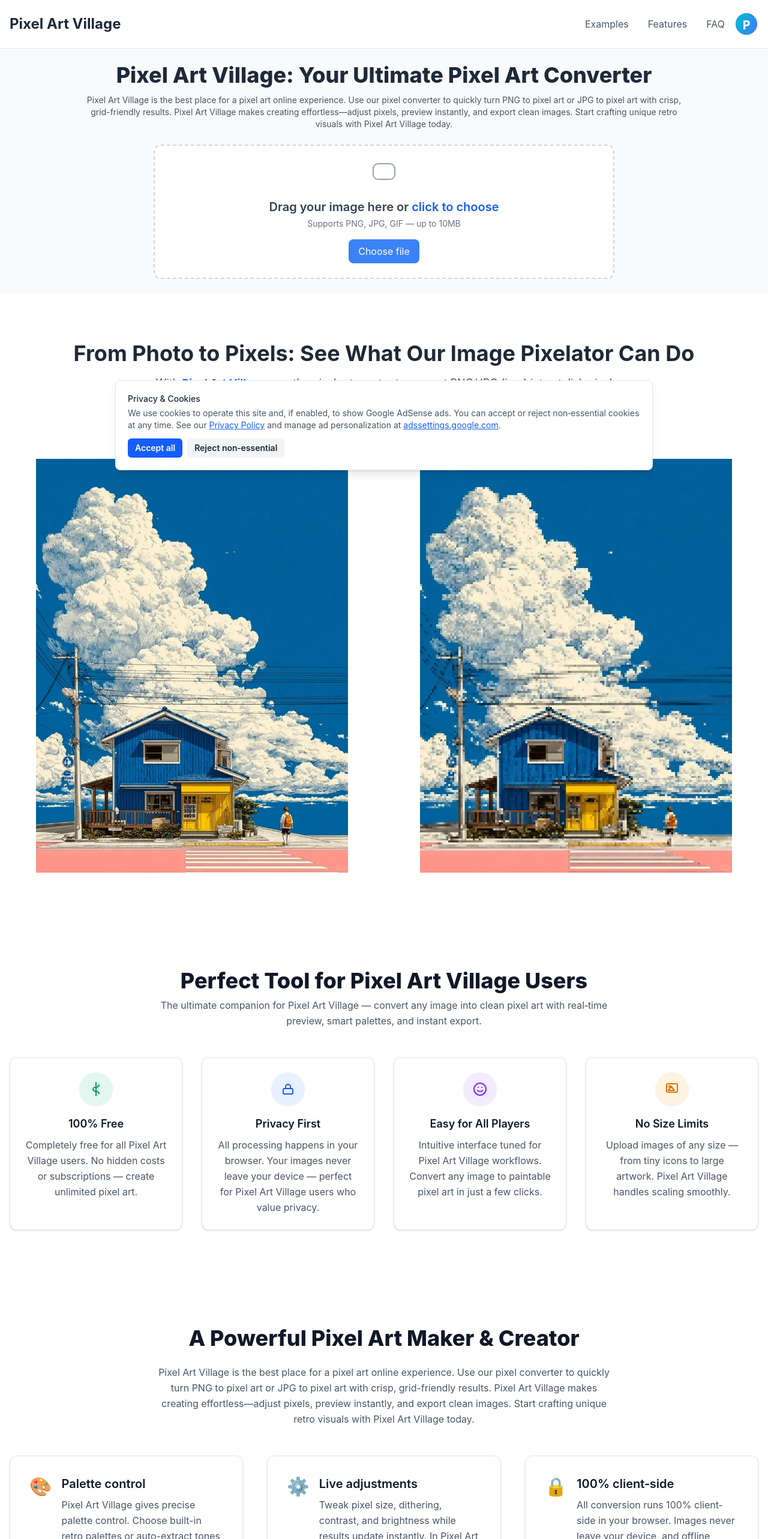
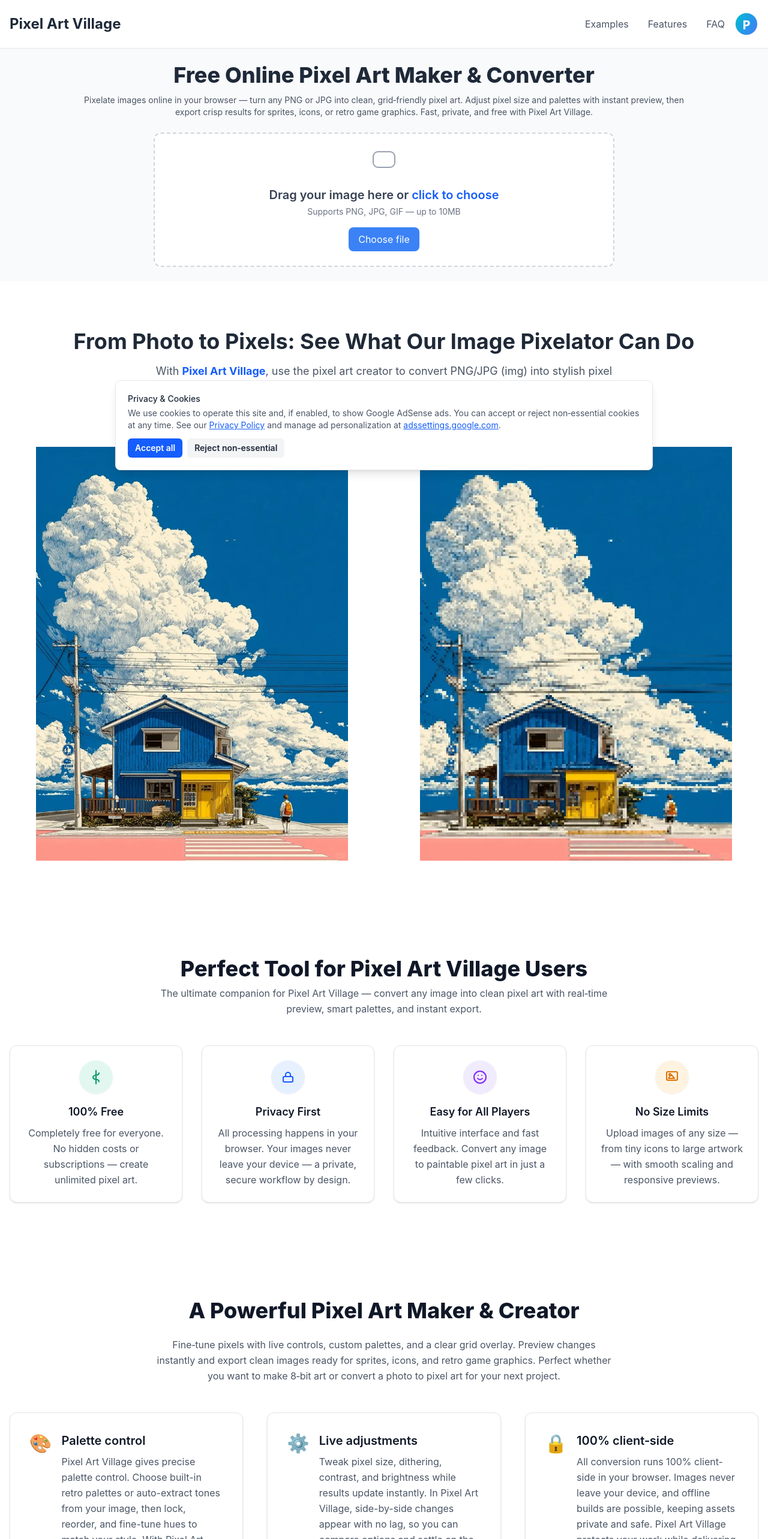
Before and after one commit to elng12/pixelartvillage.org, a React (Vite) app: page / in a window 1280 px wide. Shown: the top 2566 px of the page at 60% size. Built offline with nearby package versions, Linux system fonts and the light colour scheme.

Commit message:
chore: sync latest changes

```diff
--- a/index.html
+++ b/index.html
@@ -10,8 +10,9 @@
     <link rel="manifest" href="/site.webmanifest" />
     <meta name="theme-color" content="#0ea5e9" />
     <meta name="viewport" content="width=device-width, initial-scale=1.0" />
+    <link rel="canonical" href="https://pixelartvillage.org/" />
     <title>Pixel Art Village | Online Pixel Art Maker & Converter</title>
-    <meta name="description" content="Create pixel art from PNG or JPG in your browser. Adjust pixel size and palette, preview instantly, and export images with Pixel Art Village.">
+    <meta name="description" content="Create pixel art from PNG or JPG in your browser, free. Adjust pixel size and palettes, preview instantly, and export clean images with Pixel Art Village.">
 
     <!-- Open Graph -->
     <meta property="og:type" content="website">
--- a/src/components/ConsentBanner.jsx
+++ b/src/components/ConsentBanner.jsx
@@ -7,7 +7,7 @@
   try {
     const payload = { granted: !!granted, t: Date.now() }
     localStorage.setItem(STORAGE_KEY, JSON.stringify(payload))
-  } catch {}
+  } catch { void 0 }
   try {
     // gtag shim if present
     const gtag = window.gtag || (function(){ window.dataLayer = window.dataLayer || []; return function(){ window.dataLayer.push(arguments) } })()
@@ -17,7 +17,7 @@
       ad_user_data: granted ? 'granted' : 'denied',
       ad_personalization: granted ? 'granted' : 'denied',
     })
-  } catch {}
+  } catch { void 0 }
 }
 
 export default function ConsentBanner() {
--- a/src/components/FaqSection.jsx
+++ b/src/components/FaqSection.jsx
@@ -39,7 +39,7 @@
   return (
     <section id="faq" className="py-20 bg-gray-50">
       <div className="container mx-auto px-4 max-w-3xl">
-        <h2 className="text-3xl md:text-4xl font-bold text-center mb-12">Frequently Asked Questions</h2>
+        <h2 className="text-3xl md:text-4xl font-bold text-center mb-12">Pixel Art Village: Frequently Asked Questions</h2>
         <div className="space-y-4">
           {faqs.map((faq, index) => (
             <article key={index} className="p-6 bg-white rounded-lg border border-gray-200 shadow-sm">
--- a/src/components/FeaturesSection.jsx
+++ b/src/components/FeaturesSection.jsx
@@ -11,7 +11,7 @@
         {/* 将大段说明拆成两段，限制行宽并提高行距，缓解拥挤感 */}
         <div className="mt-4 md:mt-6 text-center">
           <p className="mx-auto max-w-3xl text-gray-600 leading-relaxed">
-            Pixel Art Village is the best place for a pixel art online experience. Use our pixel converter to quickly turn PNG to pixel art or JPG to pixel art with crisp, grid-friendly results. Pixel Art Village makes creating effortless—adjust pixels, preview instantly, and export clean images. Start crafting unique retro visuals with Pixel Art Village today.
+            Fine‑tune pixels with live controls, custom palettes, and a clear grid overlay. Preview changes instantly and export clean images ready for sprites, icons, and retro game graphics. Perfect whether you want to make 8‑bit art or convert a photo to pixel art for your next project.
           </p>
         </div>
 
--- /dev/null
+++ b/src/components/ScrollManager.jsx
@@ -0,0 +1,24 @@
+import { useEffect } from 'react'
+import { useLocation } from 'react-router-dom'
+
+export default function ScrollManager() {
+  const { pathname, hash } = useLocation()
+
+  useEffect(() => {
+    if (hash) {
+      const id = decodeURIComponent(hash.slice(1))
+      // 使用 rAF 等下一帧，确保目标节点已渲染
+      requestAnimationFrame(() => {
+        const el = document.getElementById(id)
+        if (el && typeof el.scrollIntoView === 'function') {
+          el.scrollIntoView({ behavior: 'smooth', block: 'start' })
+        }
+      })
+      return
+    }
+    // 无 hash 时滚动到顶部
+    window.scrollTo({ top: 0, behavior: 'auto' })
+  }, [pathname, hash])
+
+  return null
+}
--- a/src/components/ShowcaseSection.jsx
+++ b/src/components/ShowcaseSection.jsx
@@ -42,7 +42,7 @@
                 src="/showcase-after-w1200.jpg"
                 srcSet="/showcase-after-w480.jpg 480w, /showcase-after-w800.jpg 800w, /showcase-after-w1200.jpg 1200w"
                 sizes="(max-width: 768px) 90vw, (max-width: 1280px) 45vw, 600px"
-                alt="An 8-bit style pixel art landscape, converted from a photo by the Pixel Art Village generator"
+                alt="A landscape photo converted into 8-bit style pixel art by the Pixel Art Village generator"
                 loading="lazy"
                 decoding="async"
                 className="w-full max-w-[440px] md:max-w-[480px] lg:max-w-[520px] mx-auto bg-white object-contain"
--- a/src/components/ToolSection.jsx
+++ b/src/components/ToolSection.jsx
@@ -81,10 +81,10 @@
     <section id="tool" className="bg-gray-50 py-6">
       <div className="container mx-auto px-4 text-center">
         <h1 className={`${compact?'text-2xl md:text-4xl':'text-3xl md:text-5xl'} font-extrabold text-gray-800 mb-3`}>
-          Pixel Art Village: Your Ultimate Pixel Art Converter
+          Free Online Pixel Art Maker & Converter
         </h1>
         <p className={`${compact?'text-sm':'text-base'} text-gray-600 mb-6 max-w-4xl md:max-w-5xl mx-auto`}>
-          Pixel Art Village is the best place for a pixel art online experience. Use our pixel converter to quickly turn PNG to pixel art or JPG to pixel art with crisp, grid-friendly results. Pixel Art Village makes creating effortless—adjust pixels, preview instantly, and export clean images. Start crafting unique retro visuals with Pixel Art Village today.
+          Pixelate images online in your browser — turn any PNG or JPG into clean, grid‑friendly pixel art. Adjust pixel size and palettes with instant preview, then export crisp results for sprites, icons, or retro game graphics. Fast, private, and free with Pixel Art Village.
         </p>
         <div
           className={`upload-zone max-w-3xl mx-auto bg-white ${compact?'p-6':'p-8'} border-2 border-dashed border-gray-300 rounded-xl transition-all hover:border-blue-500 hover:bg-blue-50`}
--- a/src/components/WplaceFeaturesSection.jsx
+++ b/src/components/WplaceFeaturesSection.jsx
@@ -79,7 +79,7 @@
             </CircleIcon>
             <h3 className="mt-4 text-lg font-semibold text-gray-900">100% Free</h3>
             <p className="mt-2 text-gray-600 leading-relaxed">
-              Completely free for all Pixel Art Village users. No hidden costs or subscriptions — create unlimited pixel art.
+              Completely free for everyone. No hidden costs or subscriptions — create unlimited pixel art.
             </p>
           </div>
 
@@ -89,7 +89,7 @@
             </CircleIcon>
             <h3 className="mt-4 text-lg font-semibold text-gray-900">Privacy First</h3>
             <p className="mt-2 text-gray-600 leading-relaxed">
-              All processing happens in your browser. Your images never leave your device — perfect for Pixel Art Village users who value privacy.
+              All processing happens in your browser. Your images never leave your device — a private, secure workflow by design.
             </p>
           </div>
 
@@ -99,7 +99,7 @@
             </CircleIcon>
             <h3 className="mt-4 text-lg font-semibold text-gray-900">Easy for All Players</h3>
             <p className="mt-2 text-gray-600 leading-relaxed">
-              Intuitive interface tuned for Pixel Art Village workflows. Convert any image to paintable pixel art in just a few clicks.
+              Intuitive interface and fast feedback. Convert any image to paintable pixel art in just a few clicks.
             </p>
           </div>
 
@@ -109,7 +109,7 @@
             </CircleIcon>
             <h3 className="mt-4 text-lg font-semibold text-gray-900">No Size Limits</h3>
             <p className="mt-2 text-gray-600 leading-relaxed">
-              Upload images of any size — from tiny icons to large artwork. Pixel Art Village handles scaling smoothly.
+              Upload images of any size — from tiny icons to large artwork — with smooth scaling and responsive previews.
             </p>
           </div>
         </div>
--- a/src/consent-init.js
+++ b/src/consent-init.js
@@ -30,7 +30,7 @@
       ad_personalization: granted ? 'granted' : 'denied',
     })
   }
-} catch {}
+} catch { void 0 }
 
 // GitHub Pages SPA fallback: if 404.html redirected here with ?p=/x&q=query#hash, fix the URL
 try {
@@ -42,4 +42,4 @@
     const next = decodeURIComponent(p) + (q ? `?${decodeURIComponent(q)}` : '') + hash
     window.history.replaceState(null, '', next)
   }
-} catch {}
+} catch { void 0 }
--- a/vite.config.js
+++ b/vite.config.js
@@ -1,7 +1,6 @@
 import { defineConfig } from 'vite'
 import react from '@vitejs/plugin-react'
 import { fileURLToPath, URL } from 'node:url'
-import { resolve as pathResolve } from 'node:path'
 
 // https://vite.dev/config/
 export default defineConfig({
```
Also changed, not shown: src/App.jsx (+9 -6 lines), 2 other files (tests, documents, lock files or other folders).
